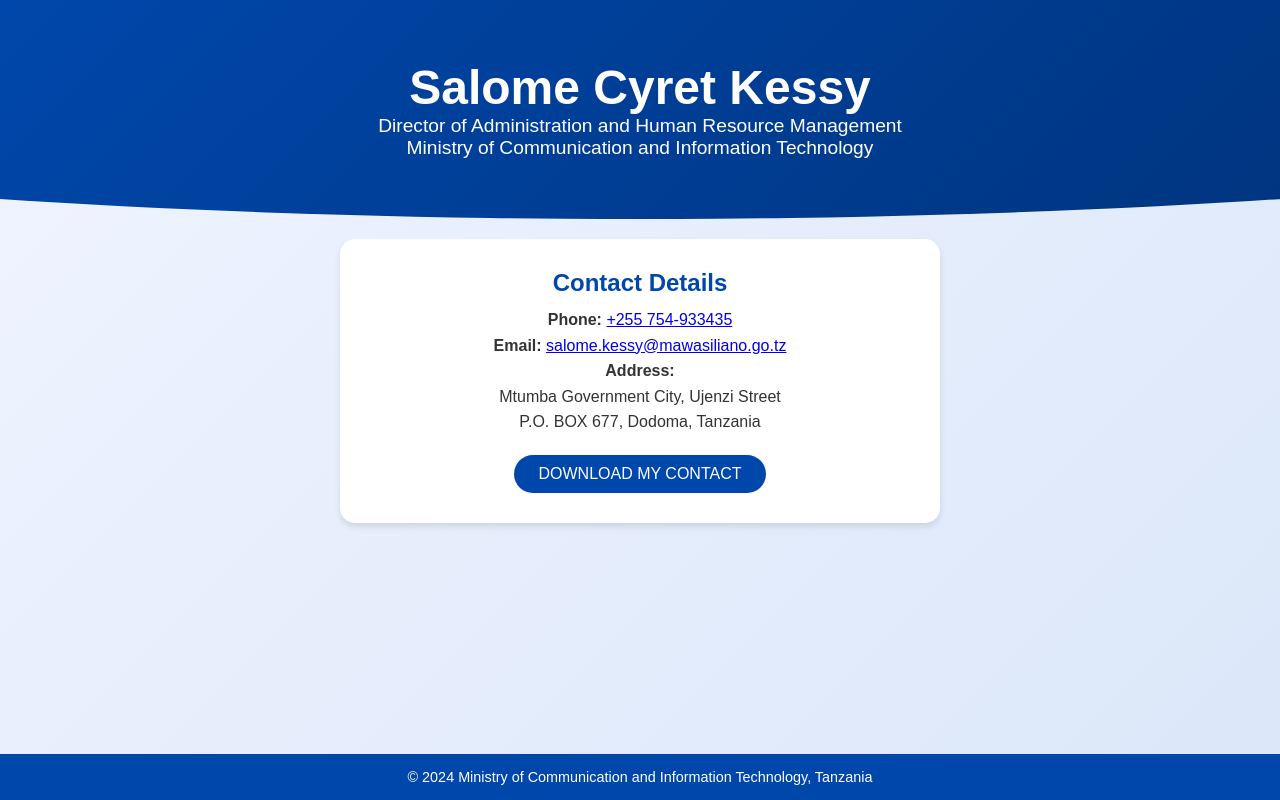
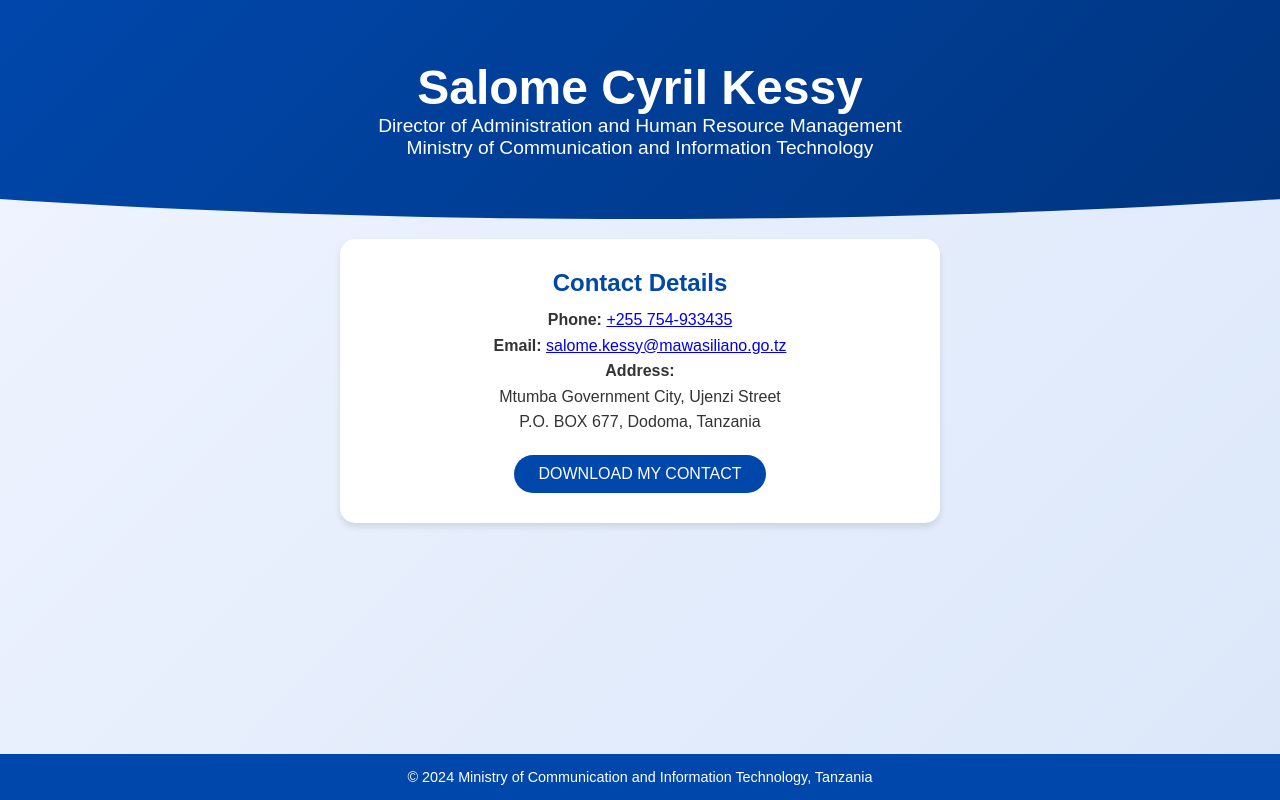
Before and after one commit to Hamood75/e-card, a plain HTML site: page index.html in a window 1280 px wide. Drawn offline with Linux system fonts and the light colour scheme.

Commit message:
Update index.html

```diff
--- a/index.html
+++ b/index.html
@@ -94,7 +94,7 @@
 </head>
 <body>
   <header>
-    <h1>Salome Cyret Kessy</h1>
+    <h1>Salome Cyril Kessy</h1>
     <p>Director of Administration and Human Resource Management</p>
     <p>Ministry of Communication and Information Technology</p>
   </header>
```
